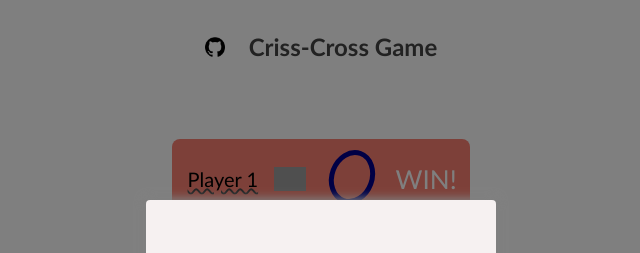
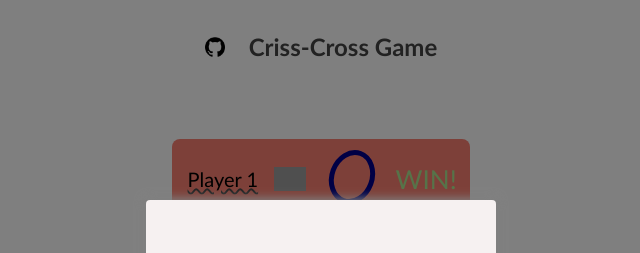
Before and after one commit to vasily-mishanin/criss-cross, a React (Vite) app: page / in a window 1280 px wide. Shown: the top 253 px of the page, without its empty margins (319-959 px from the left). Built offline with nearby package versions, Linux system fonts and the light colour scheme; grey boxes are pictures that could not be loaded.

Commit message:
fix: readme and win color

```diff
--- a/src/App.css
+++ b/src/App.css
@@ -41,11 +41,12 @@
 .app__message {
   min-height: 30px;
   text-align: center;
-  font-size: 1rem;
+  font-size: 1.2rem;
   color: var(--color-accent);
 }
 
 .app__message_title {
+  text-shadow: 1px 1px black;
 }
 
 .app__message_result {
--- a/src/components/PlayerInfo/PlayerInfo.css
+++ b/src/components/PlayerInfo/PlayerInfo.css
@@ -22,7 +22,7 @@
 }
 
 .payer-info__win {
-  color: white;
+  color: var(--color-accent);
   font-size: 1.5rem;
   animation: win-text 0.5s ease-in alternate infinite;
   transform: scale(1);
--- a/src/index.css
+++ b/src/index.css
@@ -30,5 +30,6 @@ a:focus {
   --color-gray: #f6f1f1;
   --color-gray-1: #bacddb;
   --color-dark: #454545;
-  --color-accent: #f55050;
+  /* --color-accent: #f55050; */
+  --color-accent: #ade792;
 }
```
Also changed, not shown: 1 other file (tests, documents, lock files or other folders).
